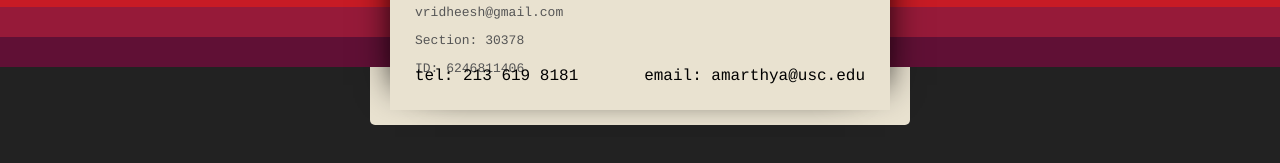
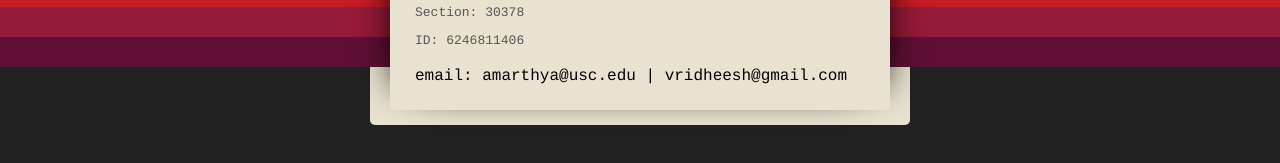
Before and after one commit to RidheeshAmarthya/RidheeshAmarthya.github.io, a plain HTML site: page Assignment0-551290.html in a window 1280 px wide. Shown: the part 183-346 px from the top of the page. Drawn offline with Linux system fonts and the light colour scheme.

Commit message:
Update Assignment0-551290.html

```diff
--- a/Assignment0-551290.html
+++ b/Assignment0-551290.html
@@ -9,9 +9,7 @@
   <p>MS CS Student USC 2025</p>
   <p>CSCI 571 Web Tech</p>
   <p>https://github.com/RidheeshAmarthya</p>
-  <p>vridheesh@gmail.com</p>
   <p>Section: 30378</p>
   <p>ID: 6246811406</p>
-  <span class="left bottom">tel: 213 619 8181</span>
-  <span class="right bottom">email: amarthya@usc.edu</span>
+  <span class="left bottom">email: amarthya@usc.edu | vridheesh@gmail.com</span>
 </div>
```
